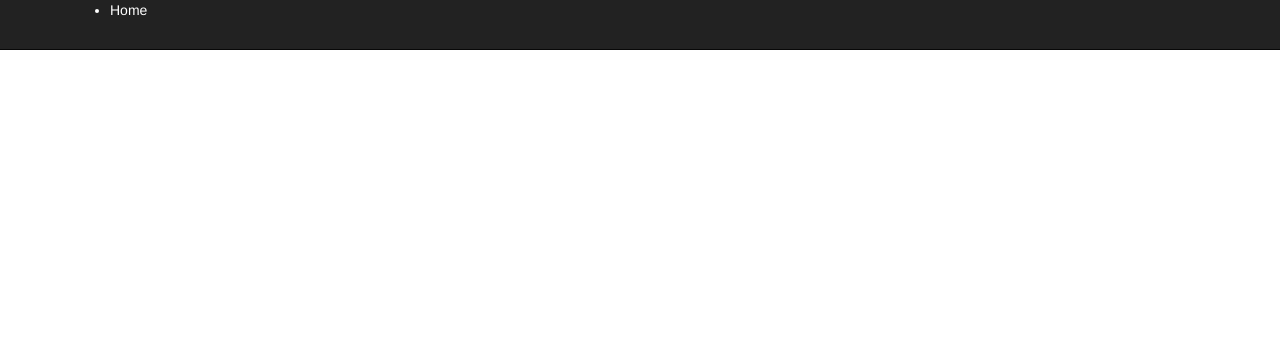
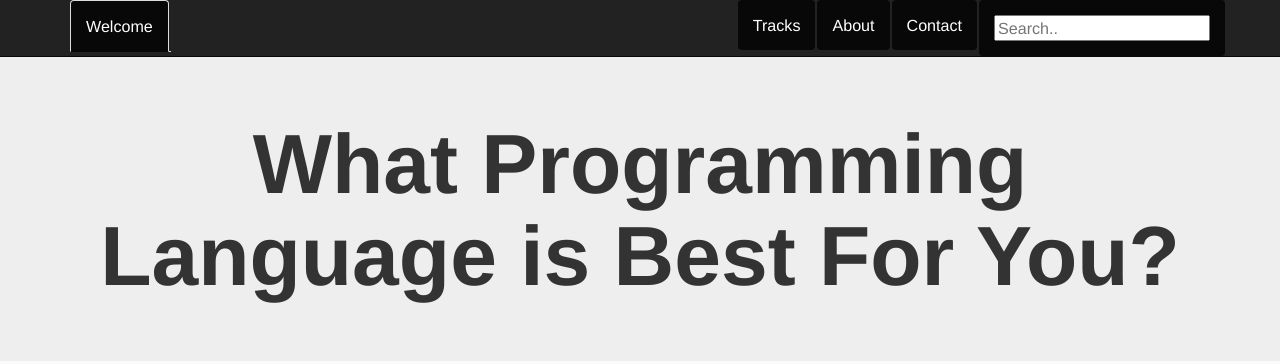
Before and after one commit to slbrtg/languagequiz, a plain HTML site: page index.html in a window 1280 px wide. Drawn offline with Linux system fonts and the light colour scheme.

Commit message:
complete first draft of navbar, add banner, add banner styles to styles.css

```diff
--- a/css/styles.css
+++ b/css/styles.css
@@ -1,4 +1,20 @@
+body {
+  background-color: #fafafa;
+}
+
+
+/*Nav bar styles*/
+
 .navbar-inverse li {
-
+  font-size: 115%;
   color: white;
 }
+
+/*Styles for Banner (Directly underneath navbar)*/
+#banner {
+  font-size: 6em;
+  font-weight: bold;
+  text-align: center;
+  padding-right: 15px;
+  padding-top: 50px;
+}
--- a/index.html
+++ b/index.html
@@ -9,12 +9,21 @@
     <title>What Programming Language Are You?</title>
   </head>
     <body>
-      <nav class="navbar navbar-inverse navbar-fixed-top">
+      <nav class="navbar navbar-inverse  navbar-fixed-top">
         <div class="container">
-          <ul>
-            <li>Home</li>
+          <ul class="nav nav-tabs navbar-nav navbar-left">
+            <li role="presentation" class="active"><a href="#">Welcome</a></li>
+          </ul>
+          <ul class="nav nav-pills navbar-nav navbar-right">
+            <li role="presentation" class="active"><a href="#">Tracks</a></li>
+            <li role="presentation" class="active"><a href="#">About</a></li>
+            <li role="presentation" class="active"><a href="#">Contact</a></li>
+            <li role="presentation" class="active"><a href="#"><input type="text" name="search" placeholder="Search.."></a></li>
           </ul>
         </div>
       </nav>
+      <div class="jumbotron">
+        <h1 class="container" id="banner">What Programming Language is Best For You?</h1>
+      </div>
     </body>
 </html>
```
